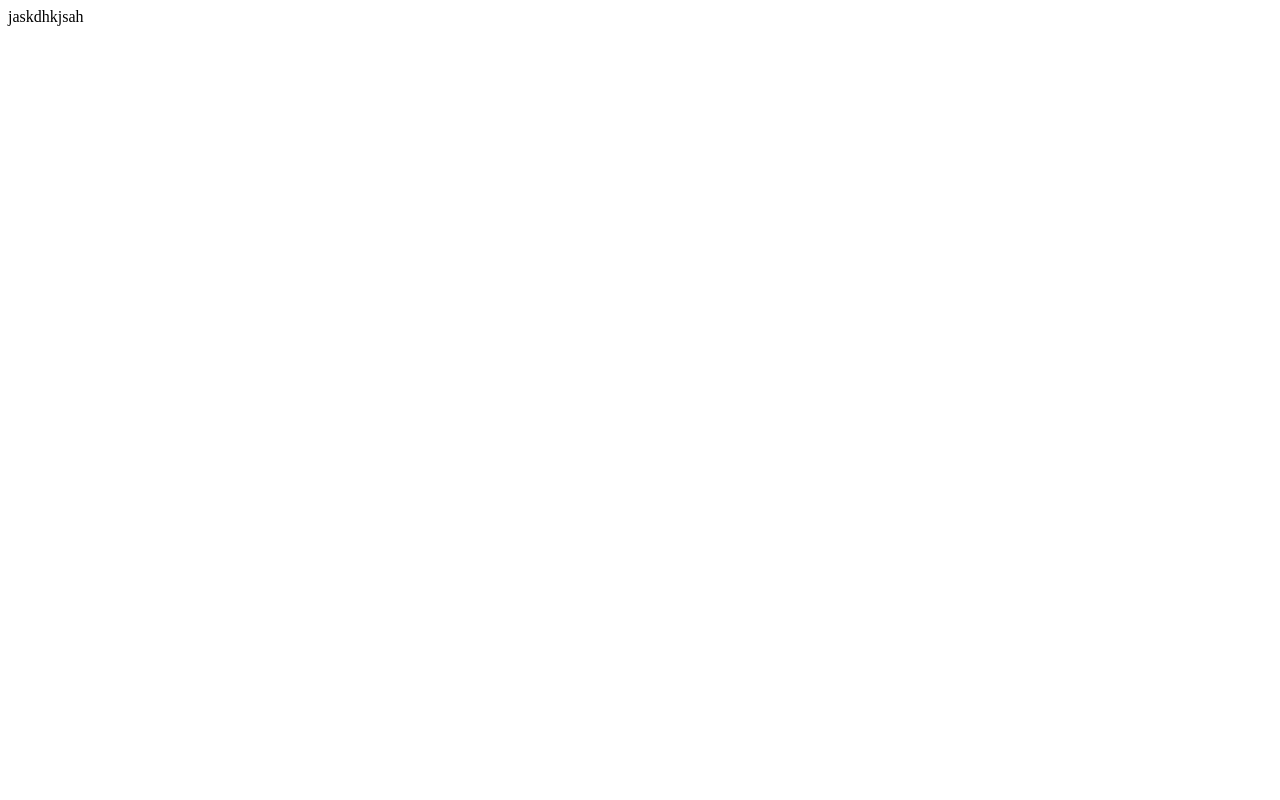
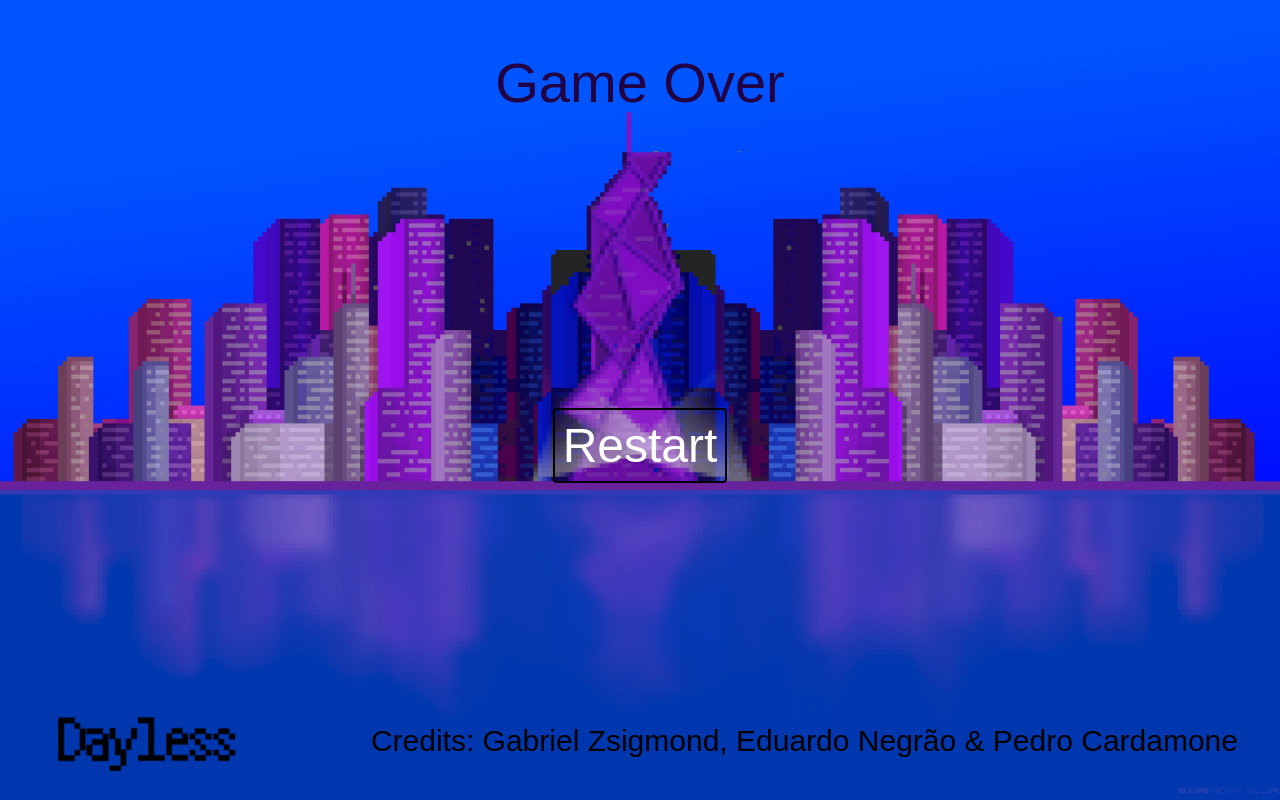
Before and after one commit to gzsig/dayless, a plain HTML site: page fim.html in a window 1280 px wide. Drawn offline with Linux system fonts and the light colour scheme; a web font is replaced by a local one.

Commit message:
added tela fim with creds

```diff
--- a/fim.html
+++ b/fim.html
@@ -1 +1,21 @@
-jaskdhkjsah
+<!DOCTYPE html>
+<html lang="en">
+<head>
+  <meta charset="UTF-8">
+  <meta name="viewport" content="width=device-width, initial-scale=1.0">
+  <meta http-equiv="X-UA-Compatible" content="ie=edge">
+  <title>Dayless | Game Over</title>
+  <link rel="stylesheet" href="./style.css">
+  <link href="https://fonts.googleapis.com/css?family=Tomorrow:900i&display=swap" rel="stylesheet">
+</head>
+<body>
+  <div id="end">
+    <div class="game-over"> Game Over </div>
+    <div id="logo"></div>
+    <div id="new-game">
+      <a href="/">Restart</a>
+    </div>
+    <div class="creds">Credits: Gabriel Zsigmond, Eduardo Negrão & Pedro Cardamone</div>
+  </div>
+</body>
+</html>
--- a/style.css
+++ b/style.css
@@ -1,10 +1,14 @@
+::-webkit-scrollbar {
+  display: none;
+}
+
 html {
   overflow:   scroll;
   scrollbar-width: none;
 }
 
 body {
-  background: #000;
+  background: rgb(0, 0, 0);
   padding: 0;
   margin: 0;
   color: #fff;
@@ -15,3 +19,65 @@ canvas {
   display: block;
   margin: 0 auto;
 }
+
+#end {
+  background-image: url("./img/end-game.png");
+  width: 100vw;
+  height: 100vh;
+  background-position: center;
+  background-repeat: no-repeat;
+  background-size: cover;
+}
+
+#logo {
+  background-image: url("./img/title.png");
+  width: 300px;
+  height: 100px;
+  position: fixed;
+  bottom: 0;
+  background-position: center;
+  background-repeat: no-repeat;
+  background-size: cover;
+}
+
+#new-game {
+  width: 100%;
+  height: 70%;
+  display: flex;
+  align-items: center;
+  justify-content: center;
+}
+
+#new-game a {
+  text-decoration: none;
+  font-size: 48px;
+  color: #fff;
+  padding: 8px;
+  border: solid black 2px;
+  border-radius: 4px;
+  transition: all 0.6s ease-in-out;
+}
+
+#new-game a:hover {
+  background-color: green;
+  color: black;
+}
+
+.creds {
+  position: fixed;
+  bottom: 0;
+  right: 0;
+  margin: 42px;
+  font-size: 30px;
+  font-family: 'Tomorrow', sans-serif;
+  color: #000;
+}
+
+.game-over {
+  font-size: 56px;
+  margin: auto;
+  padding: 50px 0;
+  width: 300px;
+  text-align: center;
+  color: rgb(33, 2, 66);
+}
```
